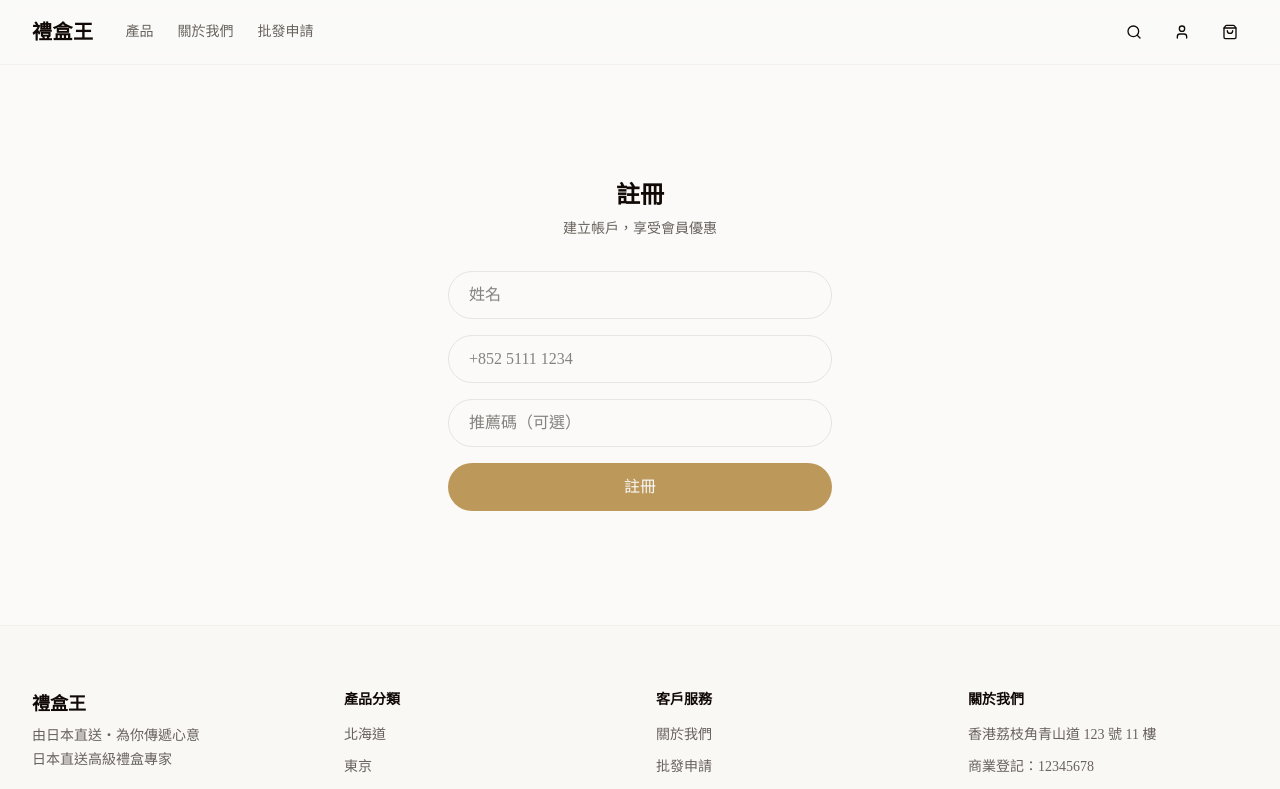
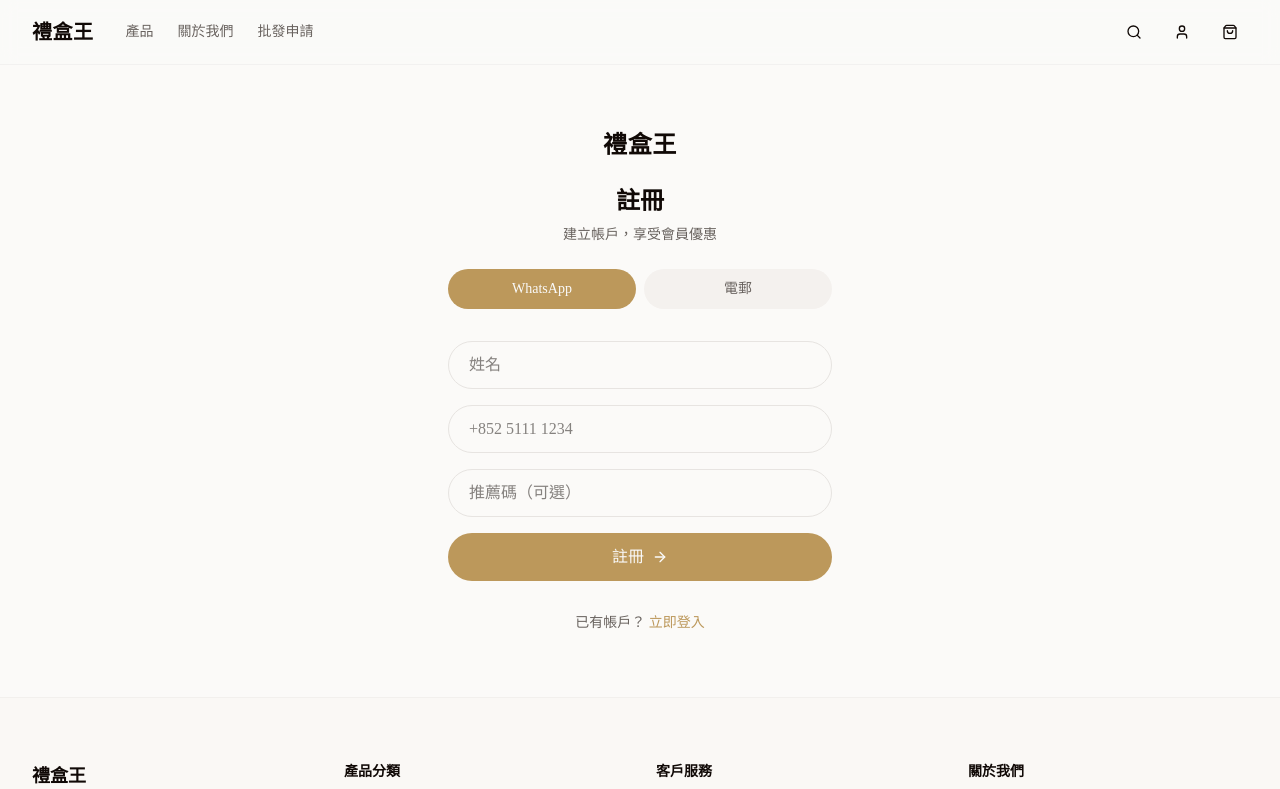
Before and after one commit to heisgroup-2358/lihewang, a Next.js app: page /auth/register in a window 1280 px wide. Shown: the top 789 px of the page. Built offline with nearby package versions, Linux system fonts and the light colour scheme.

Commit message:
feat: add WhatsApp and Email OTP channels

```diff
--- a/package.json
+++ b/package.json
@@ -21,6 +21,7 @@
     "@prisma/adapter-libsql": "^7.8.0",
     "@prisma/adapter-pg": "^7.8.0",
     "@prisma/client": "^7.8.0",
+    "@sendgrid/mail": "^8.1.6",
     "class-variance-authority": "^0.7.1",
     "clsx": "^2.1.1",
     "dotenv": "^17.4.2",
--- a/src/app/api/auth/send-otp/route.ts
+++ b/src/app/api/auth/send-otp/route.ts
@@ -1,22 +1,47 @@
 import { NextResponse } from "next/server";
-import { getTwilioClient } from "@/lib/auth";
+import sgMail from "@sendgrid/mail";
+import { getTwilioClient, setEmailOtp } from "@/lib/auth";
+
+function generateCode(): string {
+  return Math.floor(100000 + Math.random() * 900000).toString();
+}
 
 export async function POST(req: Request) {
   try {
-    const { phone } = await req.json();
+    const { channel, phone, email } = await req.json();
+
+    if (channel === "whatsapp") {
       if (!phone || !/^\+?[1-9]\d{6,14}$/.test(phone)) {
         return NextResponse.json({ error: "Invalid phone number" }, { status: 400 });
       }
-
       const client = getTwilioClient();
       if (!client) {
         return NextResponse.json({ success: true, dev: true });
       }
+      await client.verify.v2.services(process.env.TWILIO_VERIFY_SERVICE_SID!)
+        .verifications.create({ to: phone, channel: "whatsapp" });
+      return NextResponse.json({ success: true });
+    }
 
-    await client.verify.v2.services(process.env.TWILIO_VERIFY_SERVICE_SID!)
-      .verifications.create({ to: phone, channel: "sms" });
+    if (channel === "email") {
+      if (!email || !/^[^\s@]+@[^\s@]+\.[^\s@]+$/.test(email)) {
+        return NextResponse.json({ error: "Invalid email" }, { status: 400 });
+      }
+      const code = generateCode();
+      setEmailOtp(email, code);
+
+      sgMail.setApiKey(process.env.SENDGRID_API_KEY!);
+      await sgMail.send({
+        to: email,
+        from: process.env.SENDGRID_FROM_EMAIL || "noreply@lihewang.com",
+        subject: "您的驗證碼",
+        text: `您的驗證碼是：${code}\n\n此驗證碼將於10分鐘後失效。`,
+      });
 
       return NextResponse.json({ success: true });
+    }
+
+    return NextResponse.json({ error: "Invalid channel" }, { status: 400 });
   } catch {
     return NextResponse.json({ error: "Failed to send OTP" }, { status: 500 });
   }
--- a/src/app/api/auth/verify-otp/route.ts
+++ b/src/app/api/auth/verify-otp/route.ts
@@ -1,17 +1,18 @@
 import { NextResponse } from "next/server";
-import { getTwilioClient, createSession } from "@/lib/auth";
+import { getTwilioClient, createSession, verifyEmailOtp } from "@/lib/auth";
 import { prisma } from "@/lib/prisma";
 
 export async function POST(req: Request) {
   try {
-    const { phone, code, name, referralCode } = await req.json();
-    if (!phone) {
-      return NextResponse.json({ error: "Phone required" }, { status: 400 });
-    }
+    const { channel, phone, email, code, name, referralCode } = await req.json();
     if (!code) {
       return NextResponse.json({ error: "Verification code required" }, { status: 400 });
     }
 
+    if (channel === "whatsapp") {
+      if (!phone) {
+        return NextResponse.json({ error: "Phone required" }, { status: 400 });
+      }
       const client = getTwilioClient();
       if (client) {
         const verificationCheck = await client.verify.v2
@@ -27,6 +28,7 @@ export async function POST(req: Request) {
         update: { name: name ?? undefined },
         create: {
           phone,
+          email: email ?? undefined,
           name: name ?? "User",
           referralCode: `REF-${Math.random().toString(36).slice(2, 8).toUpperCase()}`,
         },
@@ -41,6 +43,39 @@ export async function POST(req: Request) {
 
       await createSession(user.id, user.phone, user.role);
       return NextResponse.json({ success: true, user: { id: user.id, name: user.name, role: user.role } });
+    }
+
+    if (channel === "email") {
+      if (!email) {
+        return NextResponse.json({ error: "Email required" }, { status: 400 });
+      }
+      if (!verifyEmailOtp(email, code)) {
+        return NextResponse.json({ error: "Invalid or expired code" }, { status: 400 });
+      }
+
+      const user = await prisma.user.upsert({
+        where: { email },
+        update: { name: name ?? undefined },
+        create: {
+          email,
+          phone: phone ?? "",
+          name: name ?? "User",
+          referralCode: `REF-${Math.random().toString(36).slice(2, 8).toUpperCase()}`,
+        },
+      });
+
+      if (referralCode) {
+        const referrer = await prisma.user.findUnique({ where: { referralCode } });
+        if (referrer && referrer.id !== user.id) {
+          await prisma.user.update({ where: { id: user.id }, data: { uplineId: referrer.id } });
+        }
+      }
+
+      await createSession(user.id, user.phone, user.role);
+      return NextResponse.json({ success: true, user: { id: user.id, name: user.name, role: user.role } });
+    }
+
+    return NextResponse.json({ error: "Invalid channel" }, { status: 400 });
   } catch {
     return NextResponse.json({ error: "Verification failed" }, { status: 500 });
   }
--- a/src/app/auth/login/page.tsx
+++ b/src/app/auth/login/page.tsx
@@ -1,12 +1,16 @@
 "use client";
+
 import { useState } from "react";
+import Link from "next/link";
 import { useRouter } from "next/navigation";
 
 export default function LoginPage() {
   const router = useRouter();
-  const [step, setStep] = useState<"phone" | "otp">("phone");
+  const [channel, setChannel] = useState<"whatsapp" | "email">("whatsapp");
   const [phone, setPhone] = useState("");
+  const [email, setEmail] = useState("");
   const [code, setCode] = useState("");
+  const [step, setStep] = useState<"input" | "otp">("input");
   const [error, setError] = useState("");
   const [loading, setLoading] = useState(false);
 
@@ -14,10 +18,11 @@ export default function LoginPage() {
     e.preventDefault();
     setLoading(true);
     setError("");
+    const body = channel === "whatsapp" ? { channel, phone } : { channel, email };
     const res = await fetch("/api/auth/send-otp", {
       method: "POST",
       headers: { "Content-Type": "application/json" },
-      body: JSON.stringify({ phone }),
+      body: JSON.stringify(body),
     });
     if (res.ok) setStep("otp");
     else setError("發送驗證碼失敗");
@@ -28,10 +33,13 @@ export default function LoginPage() {
     e.preventDefault();
     setLoading(true);
     setError("");
+    const body = channel === "whatsapp"
+      ? { channel, phone, code }
+      : { channel, email, code };
     const res = await fetch("/api/auth/verify-otp", {
       method: "POST",
       headers: { "Content-Type": "application/json" },
-      body: JSON.stringify({ phone, code }),
+      body: JSON.stringify(body),
     });
     if (res.ok) router.push("/account");
     else setError("驗證碼錯誤");
@@ -41,11 +49,42 @@ export default function LoginPage() {
   return (
     <div className="flex min-h-[70vh] items-center justify-center px-4 py-16">
       <div className="w-full max-w-sm text-center">
-        <h1 className="font-heading text-2xl font-bold">登入</h1>
-        <p className="mt-2 text-sm text-muted-foreground">輸入電話號碼接收驗證碼</p>
+        <Link href="/" className="font-heading text-2xl font-bold tracking-wide">
+          禮盒王
+        </Link>
+        <h1 className="mt-6 font-heading text-2xl font-bold">登入</h1>
+        <p className="mt-2 text-sm text-muted-foreground">
+          {step === "input" ? "選擇驗證方式" : "輸入驗證碼"}
+        </p>
 
-        {step === "phone" ? (
+        {step === "input" && (
+          <div className="mt-6 flex gap-2">
+            <button
+              onClick={() => setChannel("whatsapp")}
+              className={`flex-1 rounded-full py-2.5 text-sm font-medium transition-colors ${
+                channel === "whatsapp"
+                  ? "bg-primary text-primary-foreground"
+                  : "bg-secondary text-muted-foreground hover:bg-secondary/80"
+              }`}
+            >
+              WhatsApp
+            </button>
+            <button
+              onClick={() => setChannel("email")}
+              className={`flex-1 rounded-full py-2.5 text-sm font-medium transition-colors ${
+                channel === "email"
+                  ? "bg-primary text-primary-foreground"
+                  : "bg-secondary text-muted-foreground hover:bg-secondary/80"
+              }`}
+            >
+              電郵
+            </button>
+          </div>
+        )}
+
+        {step === "input" ? (
           <form onSubmit={sendOtp} className="mt-8 space-y-4">
+            {channel === "whatsapp" ? (
               <input
                 type="tel"
                 value={phone}
@@ -54,26 +93,52 @@ export default function LoginPage() {
                 className="w-full rounded-full border border-border h-12 px-5"
                 required
               />
-            <button type="submit" disabled={loading}
-              className="w-full rounded-full bg-primary h-12 text-primary-foreground font-medium">
+            ) : (
+              <input
+                type="email"
+                value={email}
+                onChange={(e) => setEmail(e.target.value)}
+                placeholder="your@email.com"
+                className="w-full rounded-full border border-border h-12 px-5"
+                required
+              />
+            )}
+            <button
+              type="submit"
+              disabled={loading}
+              className="w-full rounded-full bg-primary h-12 text-primary-foreground font-medium hover:bg-primary/90 transition-colors"
+            >
               {loading ? "..." : "發送驗證碼"}
             </button>
             {error && <p className="text-sm text-red-500">{error}</p>}
           </form>
         ) : (
           <form onSubmit={verifyOtp} className="mt-8 space-y-4">
-            <p className="text-sm text-muted-foreground">驗證碼已發送到 {phone}</p>
+            <p className="text-sm text-muted-foreground">
+              驗證碼已發送到 {channel === "whatsapp" ? phone : email}
+            </p>
             <input
               type="text"
               value={code}
               onChange={(e) => setCode(e.target.value)}
               placeholder="輸入驗證碼"
               className="w-full rounded-full border border-border h-12 px-5 text-center text-lg tracking-widest"
+              maxLength={6}
               required
             />
-            <button type="submit" disabled={loading}
-              className="w-full rounded-full bg-primary h-12 text-primary-foreground font-medium">
+            <button
+              type="submit"
+              disabled={loading}
+              className="w-full rounded-full bg-primary h-12 text-primary-foreground font-medium hover:bg-primary/90 transition-colors"
+            >
               {loading ? "..." : "驗證"}
+            </button>
+            <button
+              type="button"
+              onClick={() => setStep("input")}
+              className="text-sm text-muted-foreground hover:text-foreground"
+            >
+              返回
             </button>
             {error && <p className="text-sm text-red-500">{error}</p>}
           </form>
--- a/src/app/auth/register/page.tsx
+++ b/src/app/auth/register/page.tsx
@@ -1,14 +1,19 @@
 "use client";
+
 import { useState } from "react";
+import Link from "next/link";
 import { useRouter } from "next/navigation";
+import { ArrowRight } from "lucide-react";
 
 export default function RegisterPage() {
   const router = useRouter();
+  const [channel, setChannel] = useState<"whatsapp" | "email">("whatsapp");
   const [phone, setPhone] = useState("");
+  const [email, setEmail] = useState("");
   const [name, setName] = useState("");
   const [referralCode, setReferralCode] = useState("");
+  const [code, setCode] = useState("");
   const [step, setStep] = useState<"form" | "otp">("form");
-  const [code, setCode] = useState("");
   const [error, setError] = useState("");
   const [loading, setLoading] = useState(false);
 
@@ -16,10 +21,11 @@ export default function RegisterPage() {
     e.preventDefault();
     setLoading(true);
     setError("");
+    const body = channel === "whatsapp" ? { channel, phone } : { channel, email };
     const res = await fetch("/api/auth/send-otp", {
       method: "POST",
       headers: { "Content-Type": "application/json" },
-      body: JSON.stringify({ phone }),
+      body: JSON.stringify(body),
     });
     if (res.ok) setStep("otp");
     else setError("發送驗證碼失敗");
@@ -30,10 +36,13 @@ export default function RegisterPage() {
     e.preventDefault();
     setLoading(true);
     setError("");
+    const body = channel === "whatsapp"
+      ? { channel, phone, code, name, referralCode: referralCode || undefined }
+      : { channel, email, code, name, phone: phone || undefined, referralCode: referralCode || undefined };
     const res = await fetch("/api/auth/verify-otp", {
       method: "POST",
       headers: { "Content-Type": "application/json" },
-      body: JSON.stringify({ phone, code, name, referralCode: referralCode || undefined }),
+      body: JSON.stringify(body),
     });
     if (res.ok) router.push("/account");
     else setError("驗證失敗");
@@ -42,37 +51,123 @@ export default function RegisterPage() {
 
   return (
     <div className="flex min-h-[70vh] items-center justify-center px-4 py-16">
-      <div className="w-full max-w-sm text-center">
-        <h1 className="font-heading text-2xl font-bold">註冊</h1>
-        <p className="mt-2 text-sm text-muted-foreground">建立帳戶，享受會員優惠</p>
+      <div className="w-full max-w-sm">
+        <div className="text-center">
+          <Link href="/" className="font-heading text-2xl font-bold tracking-wide">
+            禮盒王
+          </Link>
+          <h1 className="mt-6 font-heading text-2xl font-bold">註冊</h1>
+          <p className="mt-2 text-sm text-muted-foreground">
+            {step === "form" ? "建立帳戶，享受會員優惠" : "輸入驗證碼"}
+          </p>
+        </div>
+
+        {step === "form" && (
+          <div className="mt-6 flex gap-2">
+            <button
+              onClick={() => setChannel("whatsapp")}
+              className={`flex-1 rounded-full py-2.5 text-sm font-medium transition-colors ${
+                channel === "whatsapp"
+                  ? "bg-primary text-primary-foreground"
+                  : "bg-secondary text-muted-foreground hover:bg-secondary/80"
+              }`}
+            >
+              WhatsApp
+            </button>
+            <button
+              onClick={() => setChannel("email")}
+              className={`flex-1 rounded-full py-2.5 text-sm font-medium transition-colors ${
+                channel === "email"
+                  ? "bg-primary text-primary-foreground"
+                  : "bg-secondary text-muted-foreground hover:bg-secondary/80"
+              }`}
+            >
+              電郵
+            </button>
+          </div>
+        )}
 
         {step === "form" ? (
           <form onSubmit={sendOtp} className="mt-8 space-y-4">
-            <input value={name} onChange={(e) => setName(e.target.value)} placeholder="姓名"
-              className="w-full rounded-full border border-border h-12 px-5" />
-            <input type="tel" value={phone} onChange={(e) => setPhone(e.target.value)} placeholder="+852 5111 1234"
-              className="w-full rounded-full border border-border h-12 px-5" required />
-            <input value={referralCode} onChange={(e) => setReferralCode(e.target.value)} placeholder="推薦碼（可選）"
-              className="w-full rounded-full border border-border h-12 px-5" />
-            <button type="submit" disabled={loading}
-              className="w-full rounded-full bg-primary h-12 text-primary-foreground font-medium">
+            <input
+              value={name}
+              onChange={(e) => setName(e.target.value)}
+              placeholder="姓名"
+              className="w-full rounded-full border border-border h-12 px-5"
+            />
+            {channel === "whatsapp" ? (
+              <input
+                type="tel"
+                value={phone}
+                onChange={(e) => setPhone(e.target.value)}
+                placeholder="+852 5111 1234"
+                className="w-full rounded-full border border-border h-12 px-5"
+                required
+              />
+            ) : (
+              <input
+                type="email"
+                value={email}
+                onChange={(e) => setEmail(e.target.value)}
+                placeholder="your@email.com"
+                className="w-full rounded-full border border-border h-12 px-5"
+                required
+              />
+            )}
+            <input
+              value={referralCode}
+              onChange={(e) => setReferralCode(e.target.value)}
+              placeholder="推薦碼（可選）"
+              className="w-full rounded-full border border-border h-12 px-5"
+            />
+            <button
+              type="submit"
+              disabled={loading}
+              className="w-full rounded-full bg-primary h-12 text-primary-foreground font-medium hover:bg-primary/90 transition-colors inline-flex items-center justify-center gap-2"
+            >
               {loading ? "..." : "註冊"}
+              {!loading && <ArrowRight className="h-4 w-4" />}
             </button>
             {error && <p className="text-sm text-red-500">{error}</p>}
           </form>
         ) : (
           <form onSubmit={verifyOtp} className="mt-8 space-y-4">
-            <p className="text-sm text-muted-foreground">驗證碼已發送到 {phone}</p>
-            <input type="text" value={code} onChange={(e) => setCode(e.target.value)}
+            <p className="text-sm text-muted-foreground">
+              驗證碼已發送到 {channel === "whatsapp" ? phone : email}
+            </p>
+            <input
+              type="text"
+              value={code}
+              onChange={(e) => setCode(e.target.value)}
               placeholder="輸入驗證碼"
-              className="w-full rounded-full border border-border h-12 px-5 text-center text-lg tracking-widest" required />
-            <button type="submit" disabled={loading}
-              className="w-full rounded-full bg-primary h-12 text-primary-foreground font-medium">
+              className="w-full rounded-full border border-border h-12 px-5 text-center text-lg tracking-widest"
+              maxLength={6}
+              required
+            />
+            <button
+              type="submit"
+              disabled={loading}
+              className="w-full rounded-full bg-primary h-12 text-primary-foreground font-medium hover:bg-primary/90 transition-colors"
+            >
               {loading ? "..." : "驗證"}
+            </button>
+            <button
+              type="button"
+              onClick={() => setStep("form")}
+              className="w-full text-sm text-muted-foreground hover:text-foreground"
+            >
+              返回
             </button>
             {error && <p className="text-sm text-red-500">{error}</p>}
           </form>
         )}
+
+        <p className="mt-8 text-center text-sm text-muted-foreground">
+          已有帳戶？{" "}
+          <Link href="/auth/login" className="font-medium text-primary hover:underline">
+            立即登入
+          </Link>
+        </p>
       </div>
     </div>
   );
```
Also changed, not shown: src/lib/auth.ts (+21 -5 lines), 9 other files (tests, documents, lock files or other folders). Lines whose indentation alone changed are shown as unchanged.
